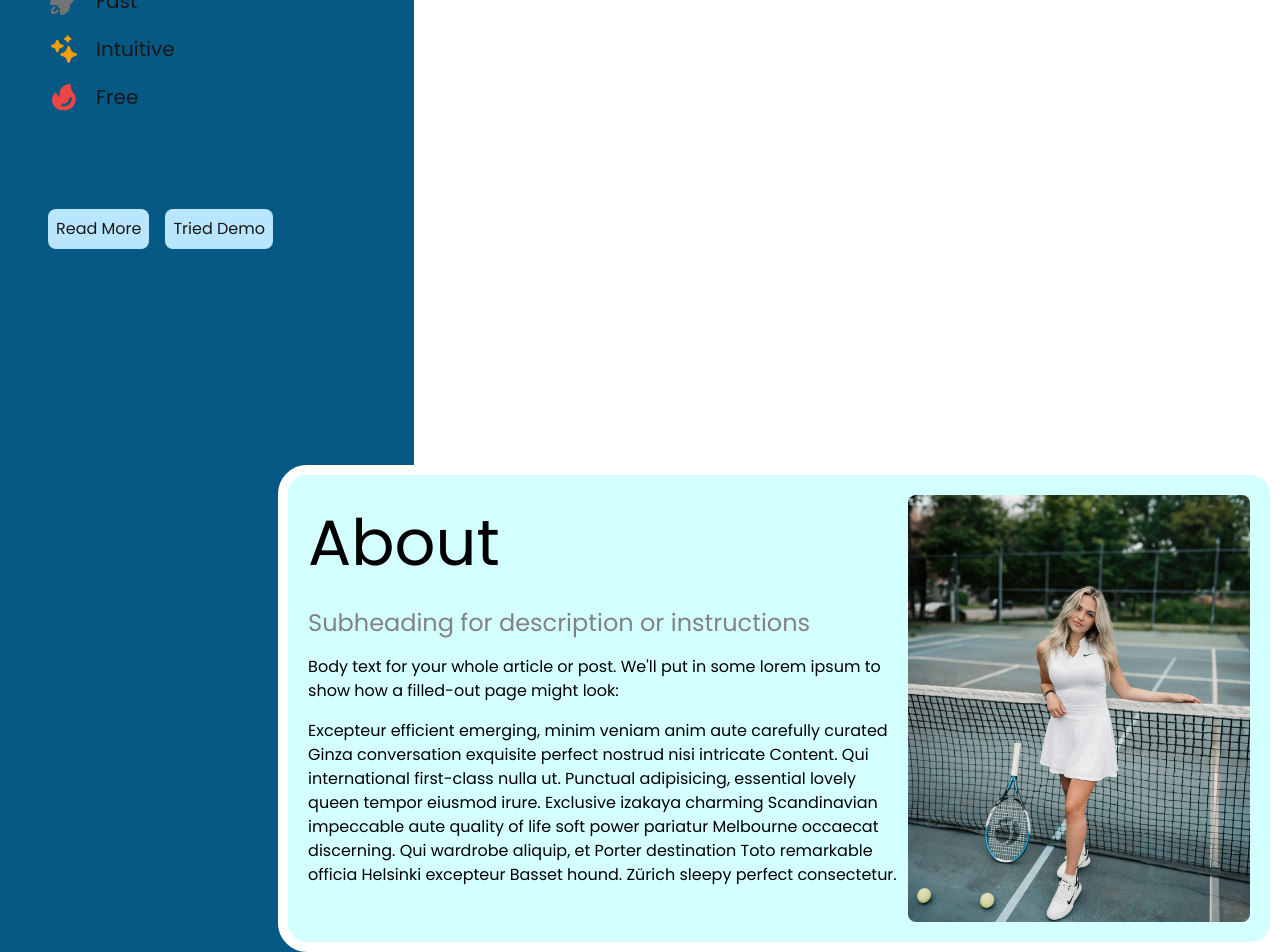
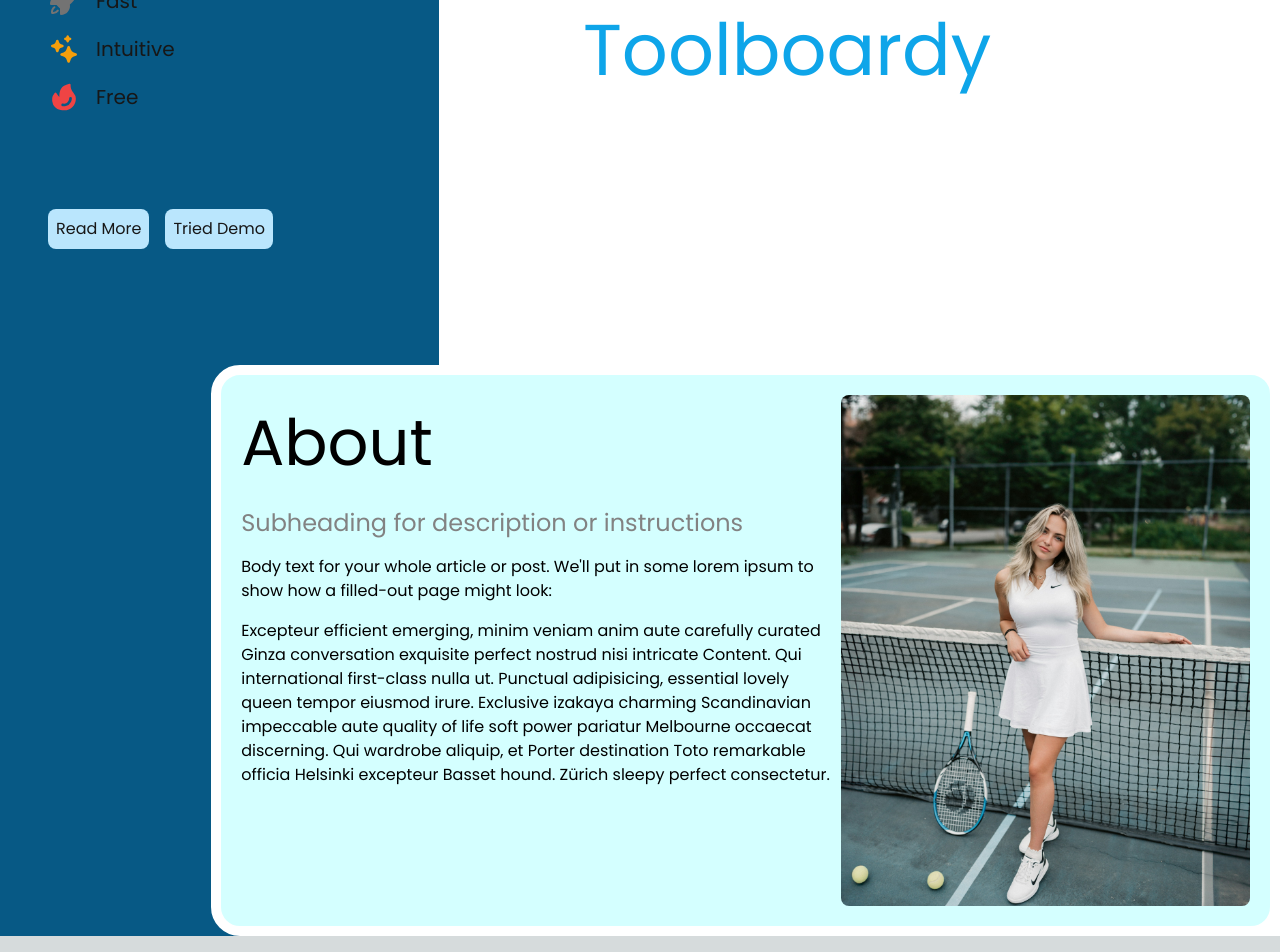
Before and after one commit to toolboardy/frontend-web, a Next.js app: page / in a window 1280 px wide. Shown: the part 335-1287 px from the top of the page. Built offline with nearby package versions, Linux system fonts and the light colour scheme.

Commit message:
New Update

```diff
--- a/src/app/page.jsx
+++ b/src/app/page.jsx
@@ -31,6 +31,7 @@ export default function Home() {
           </div>
         </div>
         <div className="flex justify-center place-self-center ml-36">
+          <h1 className="text-7xl text-sky-500 place-self-center mt-[-500px]">Toolboardy</h1>
           <About className="mt-24" srcImage={imgAndrePortesiExample} />
         </div>
       </div>
--- a/src/components/index.jsx
+++ b/src/components/index.jsx
@@ -3,7 +3,7 @@ import Image from "next/image";
 export default function About({ className, srcImage }) {
   return (
     <div
-      className={`border-[10px] border-white rounded-[29px] bg-[#d4ffff] flex w-fit h-fit mt-[800px] ml-[-280px] z-10 p-5 gap-4${
+      className={`border-[10px] border-white rounded-[29px] bg-[#d4ffff] flex w-fit h-fit mt-[700px] ml-[-780px] z-10 p-5 gap-4${
         className || ""
       }`}
     >
```
